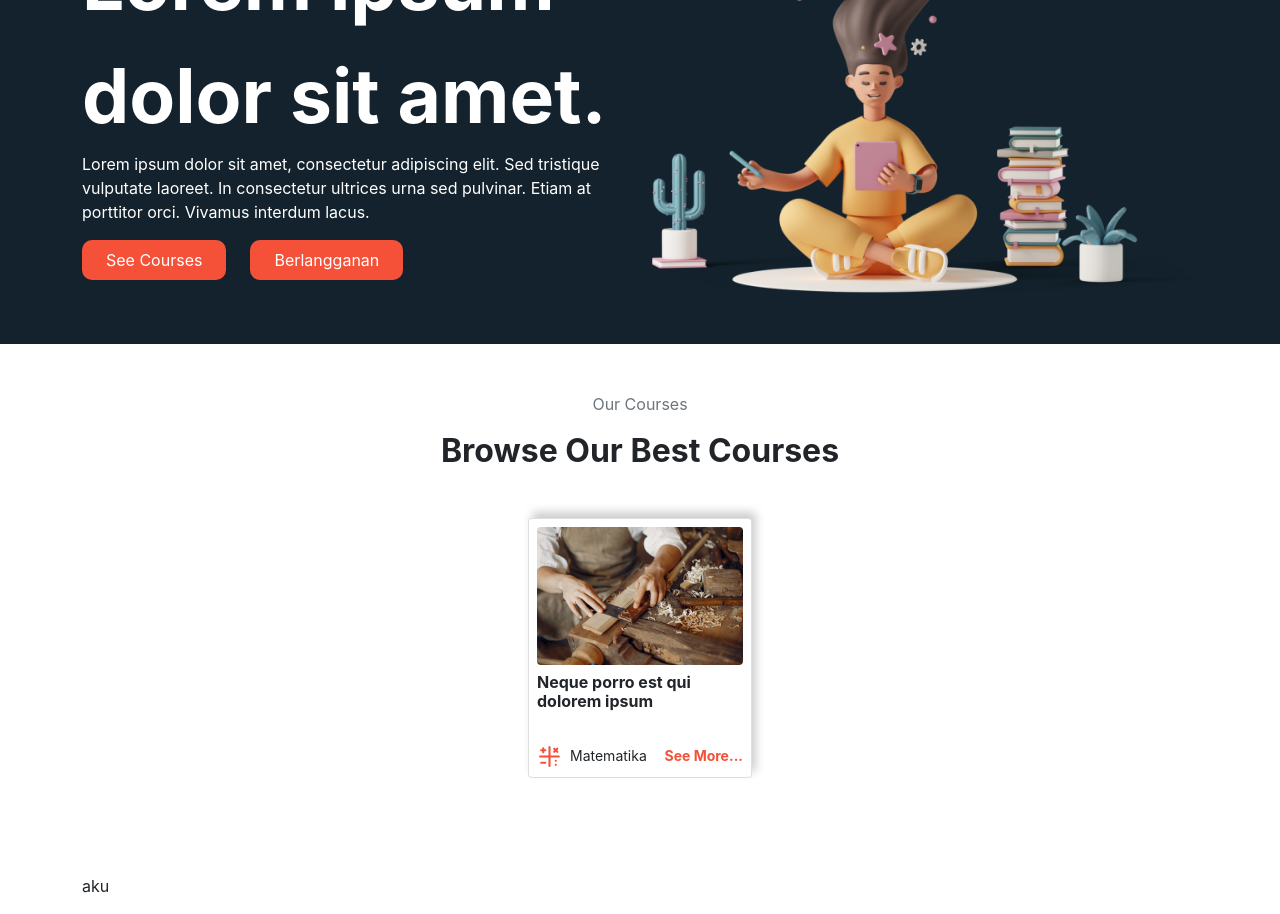
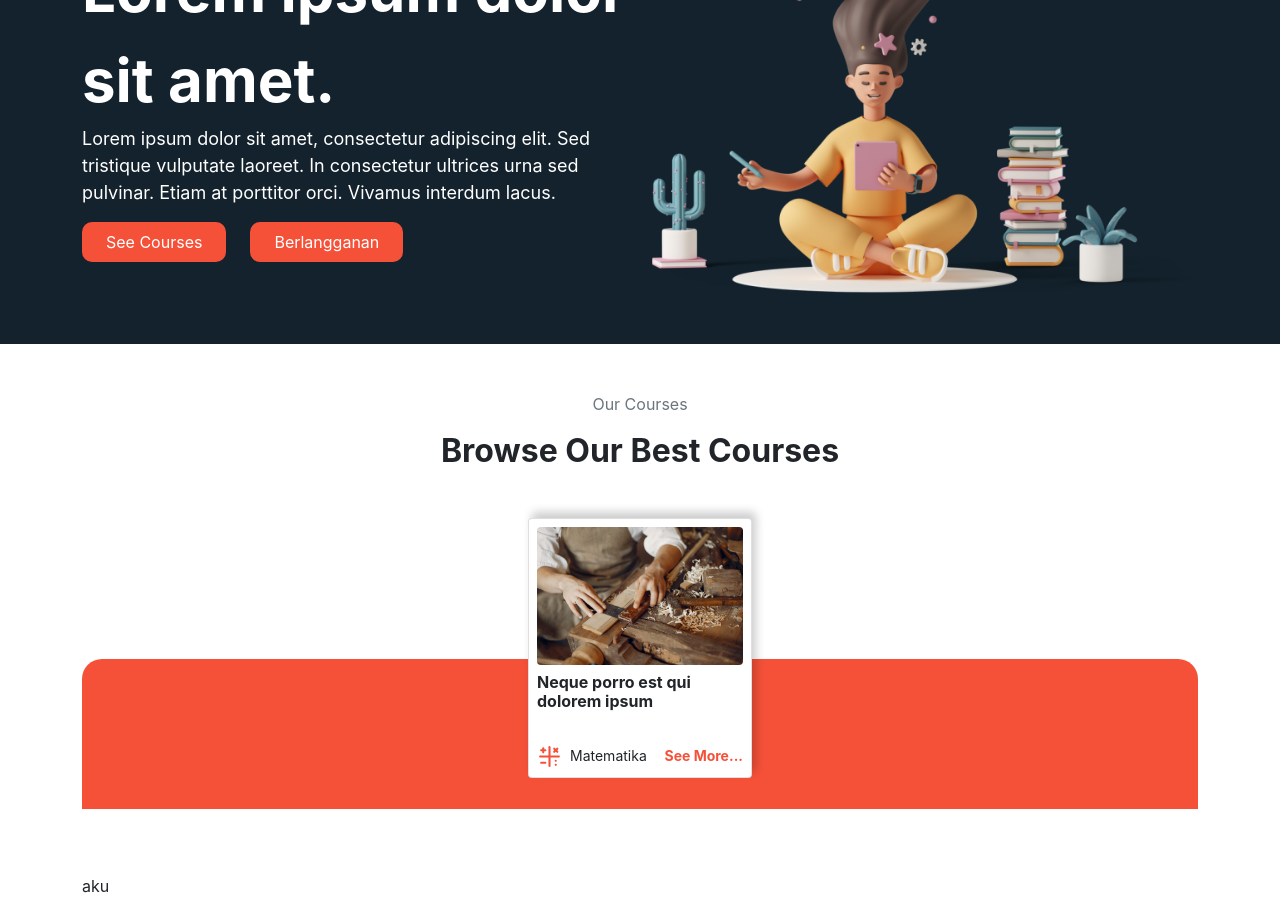
Before and after one commit to rg-km/final-project-engineering-41, a React (Create React App) app in the folder frontend/rangkumin/: page / in a window 1280 px wide. Shown: the part 300-1214 px from the top of the page. Built offline with nearby package versions, Linux system fonts and the light colour scheme.

Commit message:
Add: Card-Background

```diff
--- a/frontend/rangkumin/src/styles/homepage.css
+++ b/frontend/rangkumin/src/styles/homepage.css
@@ -25,7 +25,11 @@
 }
 
 .hero-title{
-    font-size: 75px;
+    font-size: 60px;
+}
+
+.hero-sub{
+    font-size: 18px;
 }
 
 .card-Custom{
@@ -37,3 +41,16 @@
     font-size: 14px;
     color: #F55139;
 }
+
+.card-Text:hover{
+    color: #F55139;
+}
+
+.card-Bg{
+    width: 100%;
+    height: 150px;
+    top: 70%;
+
+    background: #F55139;
+    border-radius: 20px 20px 0px 0px;
+}
```
